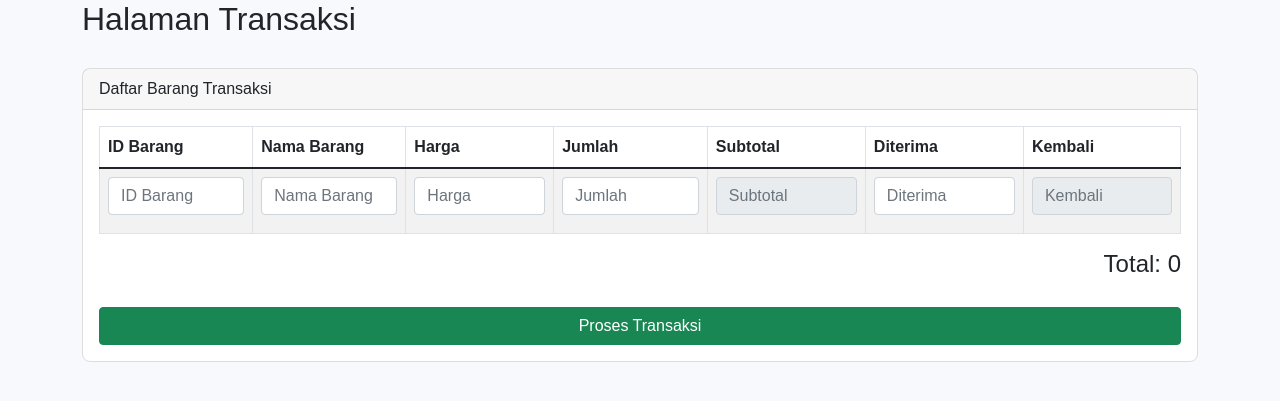
After one commit to yusuppebriann/kasir-php, a PHP site: page /transaksi_aktif.php in a window 1280 px wide. The commit adds this page. Shown: the top 401 px of the page. Run offline with PHP 8.4, Linux system fonts and the light colour scheme.

Commit message:
transaksi-php

```diff
--- a/views/barang.php
+++ b/views/barang.php
@@ -229,6 +229,7 @@ $result = $conn->query($sql);
                     <th>Harga Jual</th>
                     <th>Harga Beli</th>
                     <th>Stok</th>
+                    <th>Satuan</th>
                     <th>Aksi</th>
                 </tr>
             </thead>
@@ -245,6 +246,7 @@ $result = $conn->query($sql);
                 echo "<td>Rp ".number_format($row['harga_jual'], 0, ',', '.')."</td>";
                 echo "<td>Rp ".number_format($row['harga_beli'], 0, ',', '.')."</td>";
                 echo "<td>".$row['stok']."</td>";
+                echo "<td>".$row['satuan']."</td>";
                 echo "<td>
                         <a href='edit_barang.php?id=".$row['id']."' class='btn btn-edit btn-sm'><i class='fas fa-edit'></i> Edit</a>
                         <a href='hapus_barang.php?id=".$row['id']."' class='btn btn-delete btn-sm'><i class='fas fa-trash'></i> Hapus</a>
@@ -253,9 +255,10 @@ $result = $conn->query($sql);
                 $no++;
             }
         } else {
-                    echo "<tr><td colspan='8' class='no-data'>Tidak ada data barang ditemukan.</td></tr>";
+            echo "<tr><td colspan='9' class='no-data'>Tidak ada data barang ditemukan.</td></tr>";
         }
         ?>
+    </tbody>
                 <?php
 if (isset($_SESSION['success'])) {
     echo "<div class='alert alert-success'>" . $_SESSION['success'] . "</div>";
--- /dev/null
+++ b/views/transaksi_aktif.php
@@ -0,0 +1,133 @@
+<?php
+session_start();
+
+// Pastikan data sudah ada atau terhubung dengan database jika perlu
+?>
+
+<!DOCTYPE html>
+<html lang="id">
+<head>
+    <meta charset="UTF-8">
+    <meta name="viewport" content="width=device-width, initial-scale=1.0">
+    <title>Halaman Transaksi</title>
+
+    <!-- Link ke CDN Bootstrap CSS -->
+    <link href="https://cdn.jsdelivr.net/npm/bootstrap@5.1.3/dist/css/bootstrap.min.css" rel="stylesheet">
+
+    <style>
+        body {
+            font-family: 'Arial', sans-serif;
+            background-color: #f8f9fc;
+            margin: 0;
+            padding: 0;
+        }
+
+        .main-content {
+            padding: 30px;
+        }
+
+        .table th, .table td {
+            vertical-align: middle;
+        }
+
+        .form-control {
+            margin-bottom: 10px;
+        }
+
+        .btn-transaction {
+            width: 100%;
+            margin-top: 20px;
+        }
+
+        .card {
+            border-radius: 8px;
+            border: 1px solid #ddd;
+            margin-top: 30px;
+        }
+    </style>
+</head>
+<body>
+
+<!-- Main Content -->
+<div class="container">
+    <h2 class="mb-4">Halaman Transaksi</h2>
+
+    <!-- Form Transaksi -->
+    <div class="card">
+        <div class="card-header">
+            Daftar Barang Transaksi
+        </div>
+        <div class="card-body">
+            <!-- Tabel untuk menampilkan data transaksi -->
+            <form action="penjualan.php" method="POST">
+                <table class="table table-bordered table-striped">
+                    <thead>
+                        <tr>
+                            <th>ID Barang</th>
+                            <th>Nama Barang</th>
+                            <th>Harga</th>
+                            <th>Jumlah</th>
+                            <th>Subtotal</th>
+                            <th>Diterima</th>
+                            <th>Kembali</th>
+                        </tr>
+                    </thead>
+                    <tbody>
+                        <tr>
+                            <td><input type="text" class="form-control" name="id_barang[]" placeholder="ID Barang"></td>
+                            <td><input type="text" class="form-control" name="nama_barang[]" placeholder="Nama Barang"></td>
+                            <td><input type="number" class="form-control harga" name="harga[]" placeholder="Harga" oninput="updateSubtotal(0)"></td>
+                            <td><input type="number" class="form-control jumlah" name="jumlah[]" placeholder="Jumlah" oninput="updateSubtotal(0)"></td>
+                            <td><input type="number" class="form-control subtotal" name="subtotal[]" placeholder="Subtotal" readonly></td>
+                            <td><input type="number" class="form-control diterima" name="diterima[]" placeholder="Diterima" oninput="updateKembali(0)"></td>
+                            <td><input type="number" class="form-control kembali" name="kembali[]" placeholder="Kembali" readonly></td>
+                        </tr>
+                    </tbody>
+                </table>
+
+                <!-- Total -->
+                <div class="d-flex justify-content-end">
+                    <h4>Total: <span id="totalHarga">0</span></h4>
+                </div>
+
+                <!-- Tombol submit transaksi -->
+                <button type="submit" class="btn btn-success btn-transaction">Proses Transaksi</button>
+            </form>
+        </div>
+    </div>
+</div>
+
+<!-- Script untuk menghitung subtotal dan kembalian -->
+<script>
+    function updateSubtotal(index) {
+        const harga = parseFloat(document.querySelectorAll('.harga')[index].value) || 0;
+        const jumlah = parseFloat(document.querySelectorAll('.jumlah')[index].value) || 0;
+        const subtotal = document.querySelectorAll('.subtotal')[index];
+        const subtotalValue = harga * jumlah;
+        subtotal.value = parseInt(subtotalValue);  // Menggunakan parseInt untuk menghilangkan desimal
+        updateTotal();
+    }
+
+    function updateKembali(index) {
+        const diterima = parseFloat(document.querySelectorAll('.diterima')[index].value) || 0;
+        const subtotal = parseFloat(document.querySelectorAll('.subtotal')[index].value) || 0;
+        const kembali = document.querySelectorAll('.kembali')[index];
+        const kembaliValue = diterima - subtotal;
+        kembali.value = parseInt(kembaliValue);  // Menggunakan parseInt untuk menghilangkan desimal
+    }
+
+    function updateTotal() {
+        let total = 0;
+        const subtotals = document.querySelectorAll('.subtotal');
+        subtotals.forEach(subtotal => {
+            total += parseFloat(subtotal.value) || 0;
+        });
+        document.getElementById('totalHarga').textContent = parseInt(total);  // Menggunakan parseInt untuk menghilangkan desimal
+    }
+</script>
+
+<!-- Script Bootstrap JS dan Popper.js -->
+<script src="https://cdn.jsdelivr.net/npm/@popperjs/core@2.11.6/dist/umd/popper.min.js"></script>
+<script src="https://cdn.jsdelivr.net/npm/bootstrap@5.1.3/dist/js/bootstrap.min.js"></script>
+</body>
+</html>
```
Also changed, not shown: config/proses_tambah_barang.php (added, +36 -0 lines), views/edit_barang.php (+17 -11 lines), views/penjualan.php (+52 -0 lines), views/tambah_barang.php (+17 -19 lines), views/transaksi.php (+56 -21 lines). Lines whose indentation alone changed are shown as unchanged.
